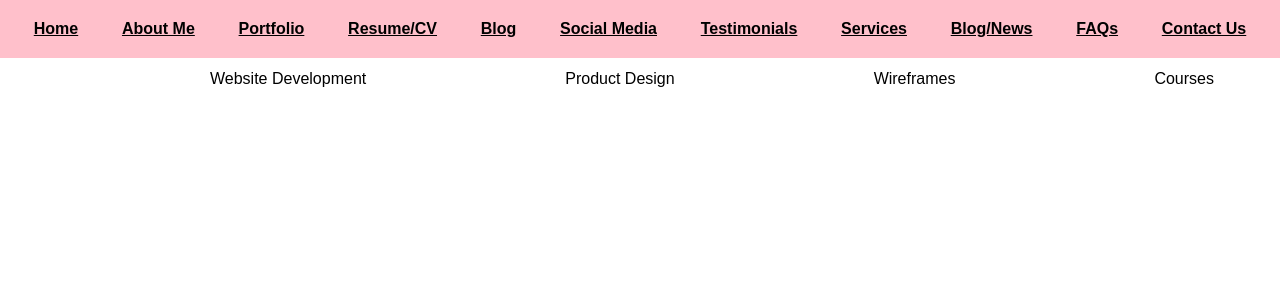
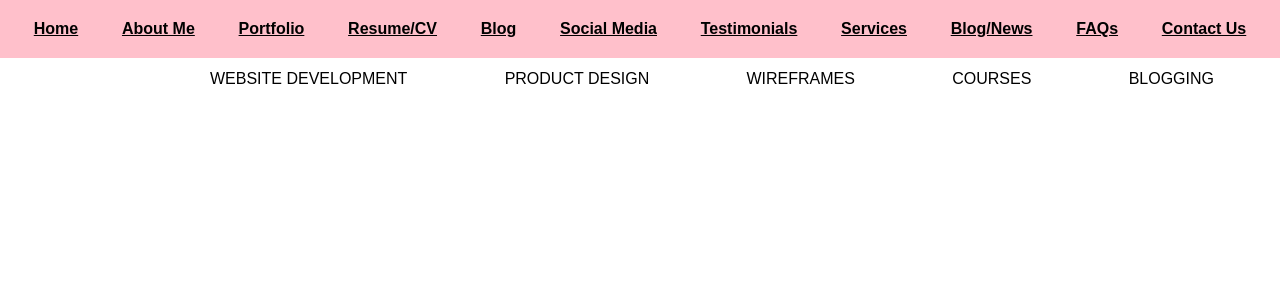
Before and after one commit to kalburgimanjunath/stackblitz-new-gptportfolio, a React (Create React App) app: page /services in a window 1280 px wide. Shown: the top 300 px of the page. Built offline with nearby package versions, Linux system fonts and the light colour scheme.

Commit message:
case added

```diff
--- a/src/pages/Services.js
+++ b/src/pages/Services.js
@@ -1,10 +1,10 @@
 export default function Services(){
     // List the services you offer with detailed descriptions.
-    const services = ['Website Development','Product Design','Wireframes','Courses']
+    const services = ['Website Development','Product Design','Wireframes','Courses','blogging']
     return (
          <div className="cards">
             {services && services.map(item=>{
-                return <div>{item}</div>
+                return <div>{item.toLocaleUpperCase()}</div>
             })}
          </div>
     )
```
